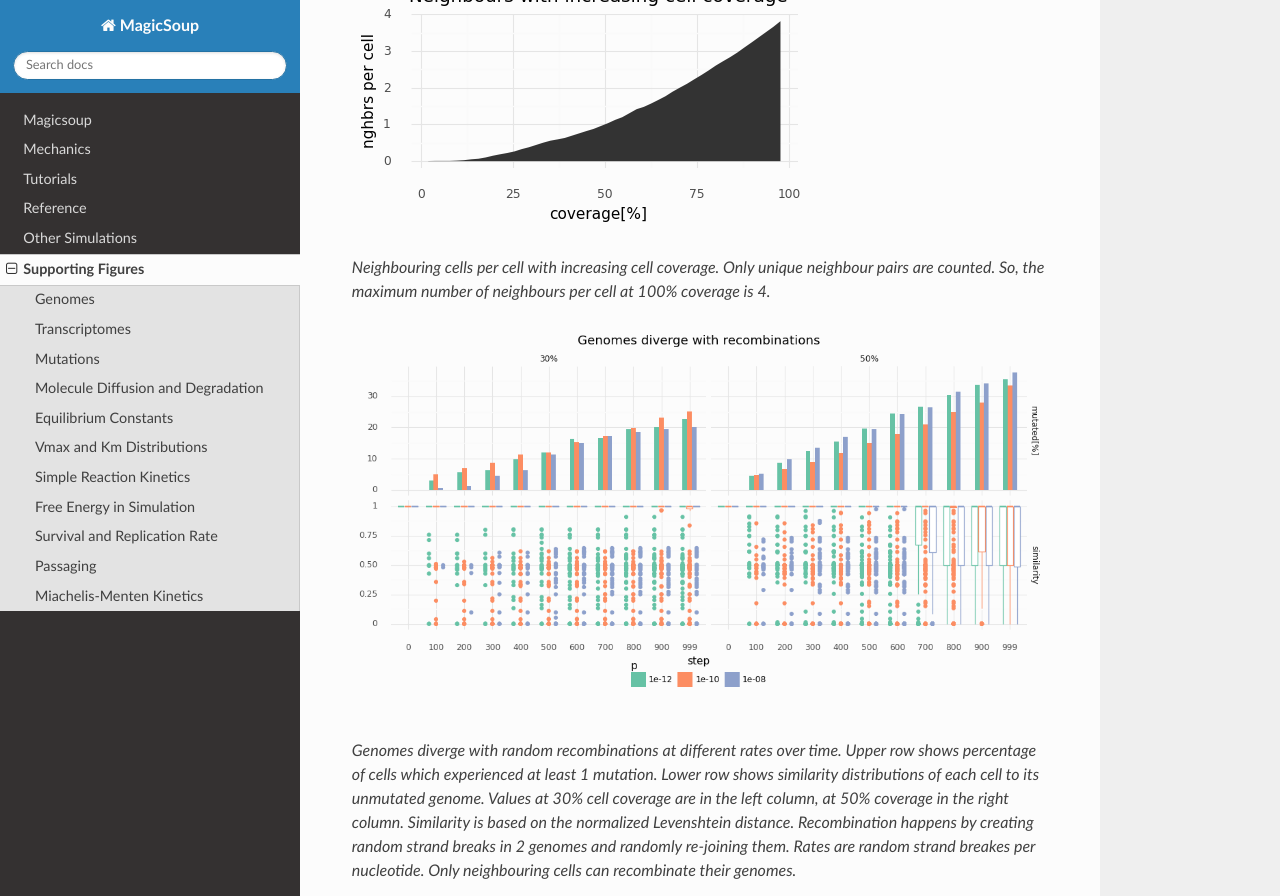
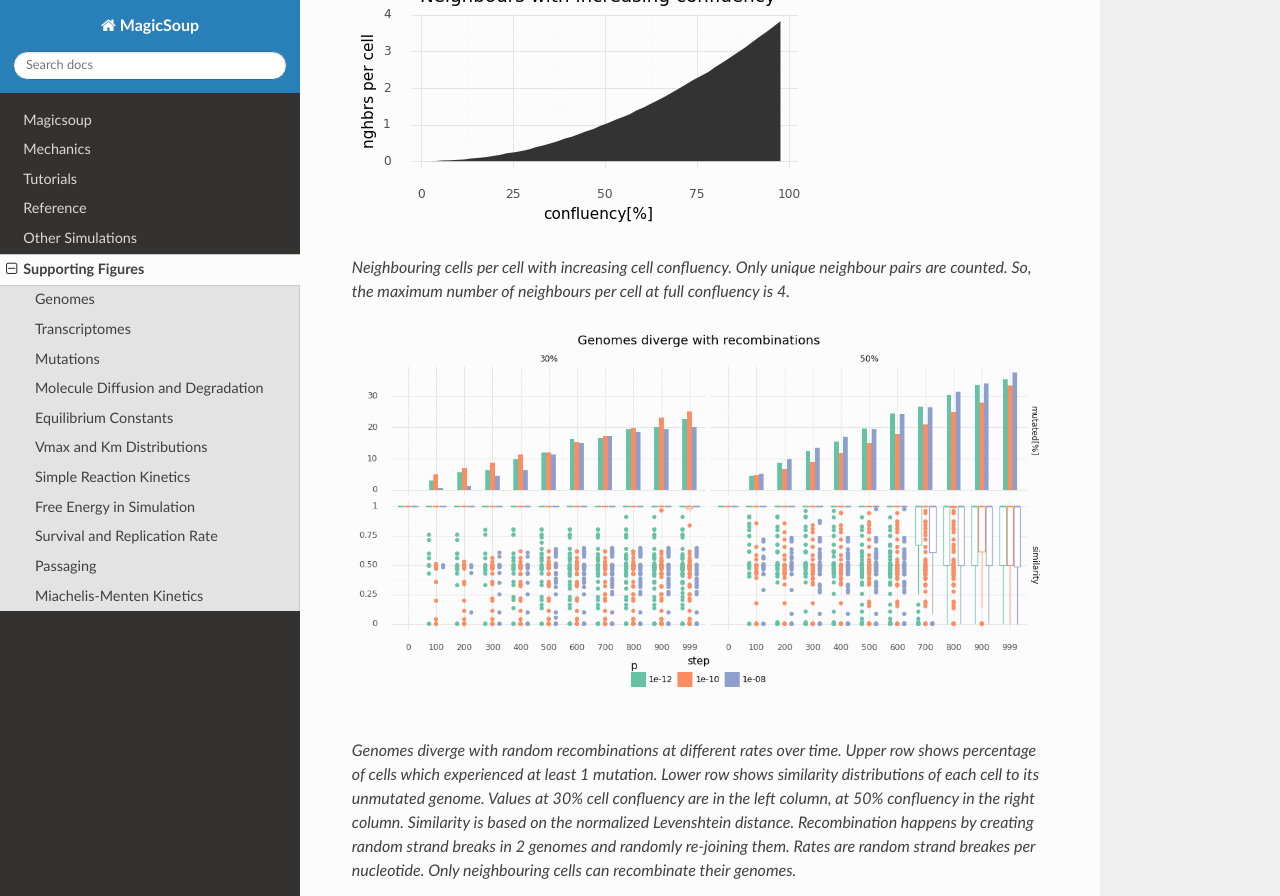
Before and after one commit to mRcSchwering/magic-soup, an MkDocs documentation site: the page built from docs/supporting_figures.md, in a window 1280 px wide and 1400 px high, scrolled down 4362 px. Shown: the top 896 px of the window. Built offline with MkDocs 1.6.1, drawn with Linux system fonts in a browser that asks for light colours; nearby versions of some CDN libraries; formulas are drawn with MathJax 3; some of the changed text lies outside the part shown.

Commit message:
coverage > confluency

```diff
--- a/docs/supporting_figures.md
+++ b/docs/supporting_figures.md
@@ -75,16 +75,16 @@ Each indels indel has a 66.66% chance of being a deletion, a random single nucle
 
 ![](./img/supporting/cell_neighbors.png)
 
-_Neighbouring cells per cell with increasing cell coverage.
+_Neighbouring cells per cell with increasing cell confluency.
 Only unique neighbour pairs are counted.
-So, the maximum number of neighbours per cell at 100% coverage is 4._
+So, the maximum number of neighbours per cell at full confluency is 4._
 
 ![](./img/supporting/genome_recombinations.png)
 
 _Genomes diverge with random recombinations at different rates over time.
 Upper row shows percentage of cells which experienced at least 1 mutation.
 Lower row shows similarity distributions of each cell to its unmutated genome.
-Values at 30% cell coverage are in the left column, at 50% coverage in the right column.
+Values at 30% cell confluency are in the left column, at 50% confluency in the right column.
 Similarity is based on the normalized Levenshtein distance.
 Recombination happens by creating random strand breaks in 2 genomes and randomly re-joining them.
 Rates are random strand breakes per nucleotide.
@@ -201,7 +201,7 @@ Integral of all molecule energies over their concentrations during a simulation
 each step.
 Simulations with only diffusion (left), only enzymatic activity (middle), and both diffusion and enzymatic activity (right).
 Energy is divided by number of pixel on map (per pixel).
-Simulations were created with the example Wood-Ljungdahl chemistry and 50% cell coverage of cells with random genomes of length 1000._
+Simulations were created with the example Wood-Ljungdahl chemistry and 50% cell confluency of cells with random genomes of length 1000._
 
 ## Survival and Replication Rate
 
```
Also changed, not shown: docs/img/supporting/cell_neighbors.png, 1 other file.
